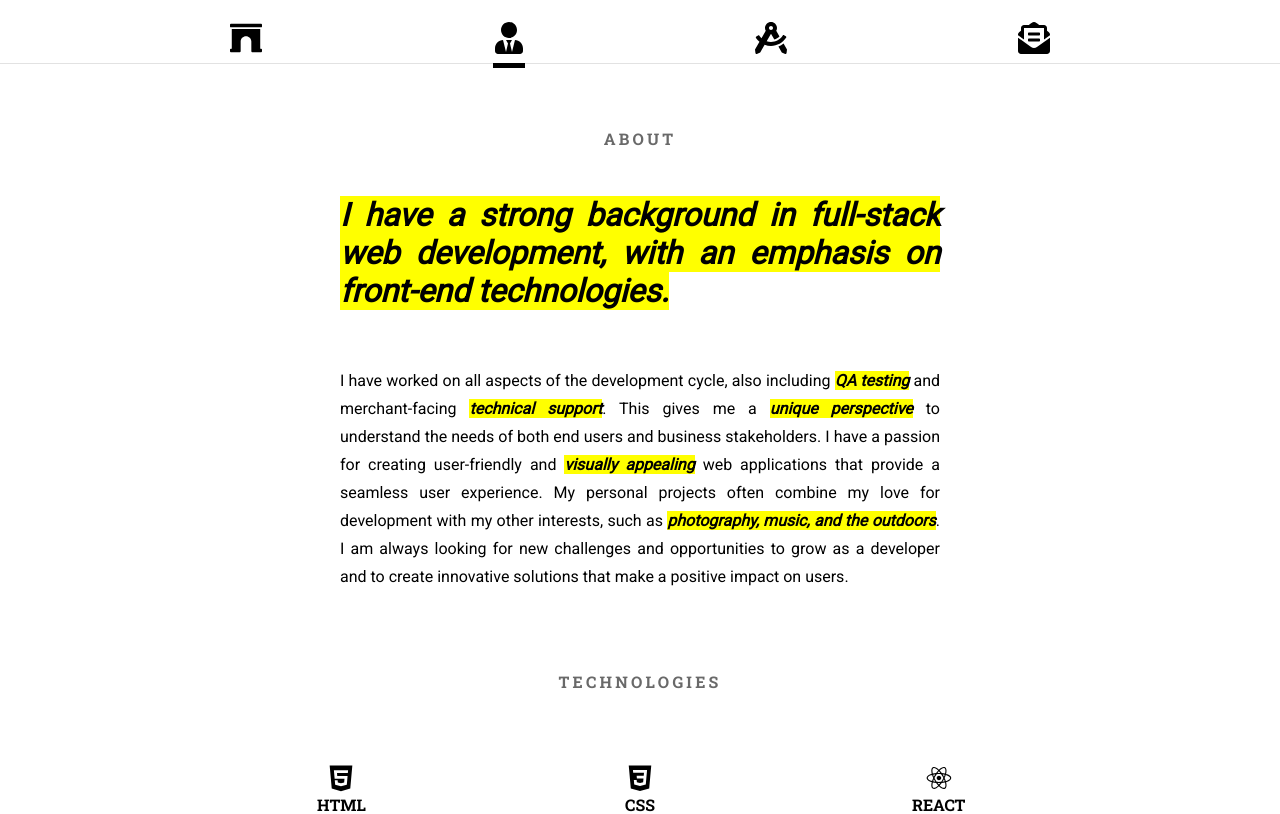
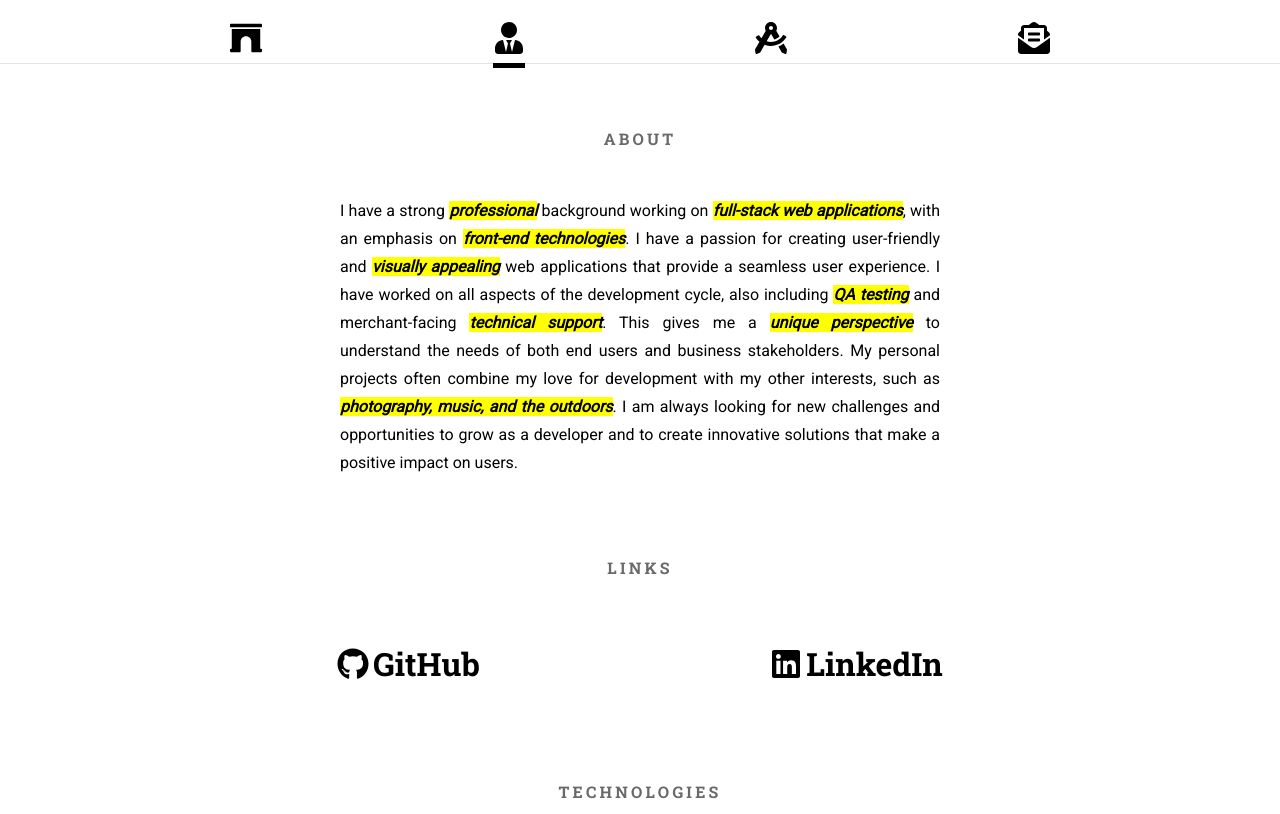
Before and after one commit to erichkopp/erich-kopp-portfolio-vercel, a React (Create React App) app: page /about in a window 1280 px wide. Shown: the top 814 px of the page. Built offline with nearby package versions, Linux system fonts and the light colour scheme.

Commit message:
Update About section

```diff
--- a/src/components/About.js
+++ b/src/components/About.js
@@ -1,3 +1,4 @@
+import { FaGithub, FaLinkedin } from "react-icons/fa";
 import {
   DiHtml5,
   DiCss3,
@@ -17,13 +18,21 @@ export default function About() {
       <div
         className="about-paragraph"
       >
-        <span id="about-header">I have a strong background in full-stack web development, with an emphasis on front-end technologies.</span>
-        <br />
-        <br />
-        <br />
-         I have worked on all aspects of the development cycle, also including <span className="highlight">QA testing</span> and merchant-facing <span className="highlight">technical support</span>. This gives me a  <span className="highlight">unique perspective</span> to understand the needs of both end users and business stakeholders. I have a passion for creating user-friendly and <span className="highlight">visually appealing</span> web applications that provide a seamless user experience. My personal projects often combine my love for development with my other interests, such as <span className="highlight">photography, music, and the outdoors</span>. I am always looking for new challenges and opportunities to grow as a developer and to create innovative solutions that make a positive impact on users.
+         I have a strong <span className="highlight">professional</span> background working on <span className="highlight">full-stack web applications</span>, with an emphasis on <span className="highlight">front-end technologies</span>. I have a passion for creating user-friendly and <span className="highlight">visually appealing</span> web applications that provide a seamless user experience. I have worked on all aspects of the development cycle, also including <span className="highlight">QA testing</span> and merchant-facing <span className="highlight">technical support</span>. This gives me a  <span className="highlight">unique perspective</span> to understand the needs of both end users and business stakeholders. My personal projects often combine my love for development with my other interests, such as <span className="highlight">photography, music, and the outdoors</span>. I am always looking for new challenges and opportunities to grow as a developer and to create innovative solutions that make a positive impact on users.
       </div>
 
+      <div className="links-container">
+        <h2>LINKS</h2>
+
+        <div className="links-icons">
+          <a href="https://github.com/erichkopp/" target="_blank" rel="noreferrer" aria-label="github">
+              <FaGithub/> GitHub
+          </a>
+          <a href="https://www.linkedin.com/in/erich-kopp/" target="_blank" rel="noreferrer" aria-label="linkedin">
+              <FaLinkedin /> LinkedIn
+          </a>
+        </div>
+      </div>
 
       <div className="skills-container">
         <h2>TECHNOLOGIES</h2>
--- a/src/components/ContactForm.js
+++ b/src/components/ContactForm.js
@@ -21,7 +21,7 @@ export default class MyForm extends React.Component {
         <input type="email" name="email" id="contact-email" aria-label="email"/>
         <label>MESSAGE</label>
         <textarea type="text" name="message" id="contact-message" aria-label="message"/>
-        {status === "SUCCESS" ? <p>Thanks!</p> : <button>Send</button>}
+        {status === "SUCCESS" ? <p>Thanks!</p> : <button style={{cursor: "pointer"}}>Send</button>}
         {status === "ERROR" && <p>Ooops! There was an error.</p>}
       </form>
     );
--- a/src/styles.css
+++ b/src/styles.css
@@ -135,24 +135,38 @@ h3 {
     max-width: 600px;
 }
 
-.About .about-paragraph #about-header {
-    display: flex;
-    justify-content: center;
-    align-items: center;
-    font-weight: 900;
-    font-style: italic;
-    font-size: 2rem;
-    line-height: 2.25rem;
-    background: yellow;
-    text-align: center;
-    display: inline;
-}
+
 
 .highlight {
     background: yellow;
     font-style: italic;
     font-weight: 900;
 }
+
+/* ABOUT LINKS STYLES */
+.About .links-container {
+    padding-top: 2rem;
+    width: 100%;
+}
+
+.links-icons {
+    font-size: 2rem;
+    color: #000000;
+    display: flex;
+    flex-direction: row;
+    justify-content: space-around;
+}
+
+.links-icons a {
+    padding: 1rem;
+    color: inherit;
+    text-decoration: none;
+    display: flex;
+    align-items: center;
+    gap: 0.25rem;
+}
+
+
 
 .About .skills-container {
     padding-top: 2rem;
@@ -503,9 +517,9 @@ h3 {
 
 /* MOBILE STYLES */
 @media (max-width: 599px) {
-    .About .about-paragraph #about-header {
-        font-size: 1.5rem;
-        line-height: 1.75rem;
+    .links-icons {
+        flex-direction: column;
+        align-items: center;
     }
 
     .Portfolio .card-arrows-container {
```
